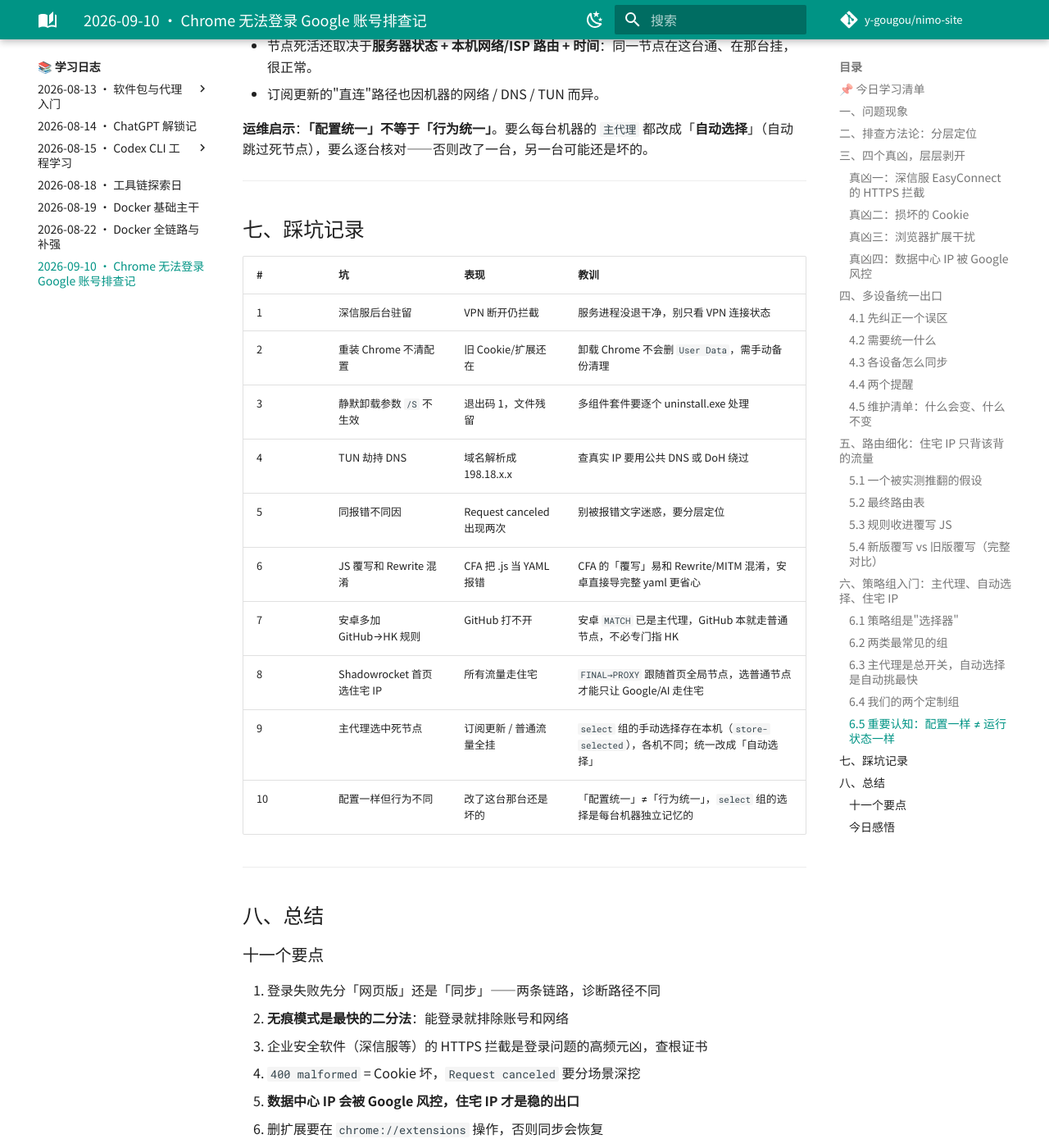
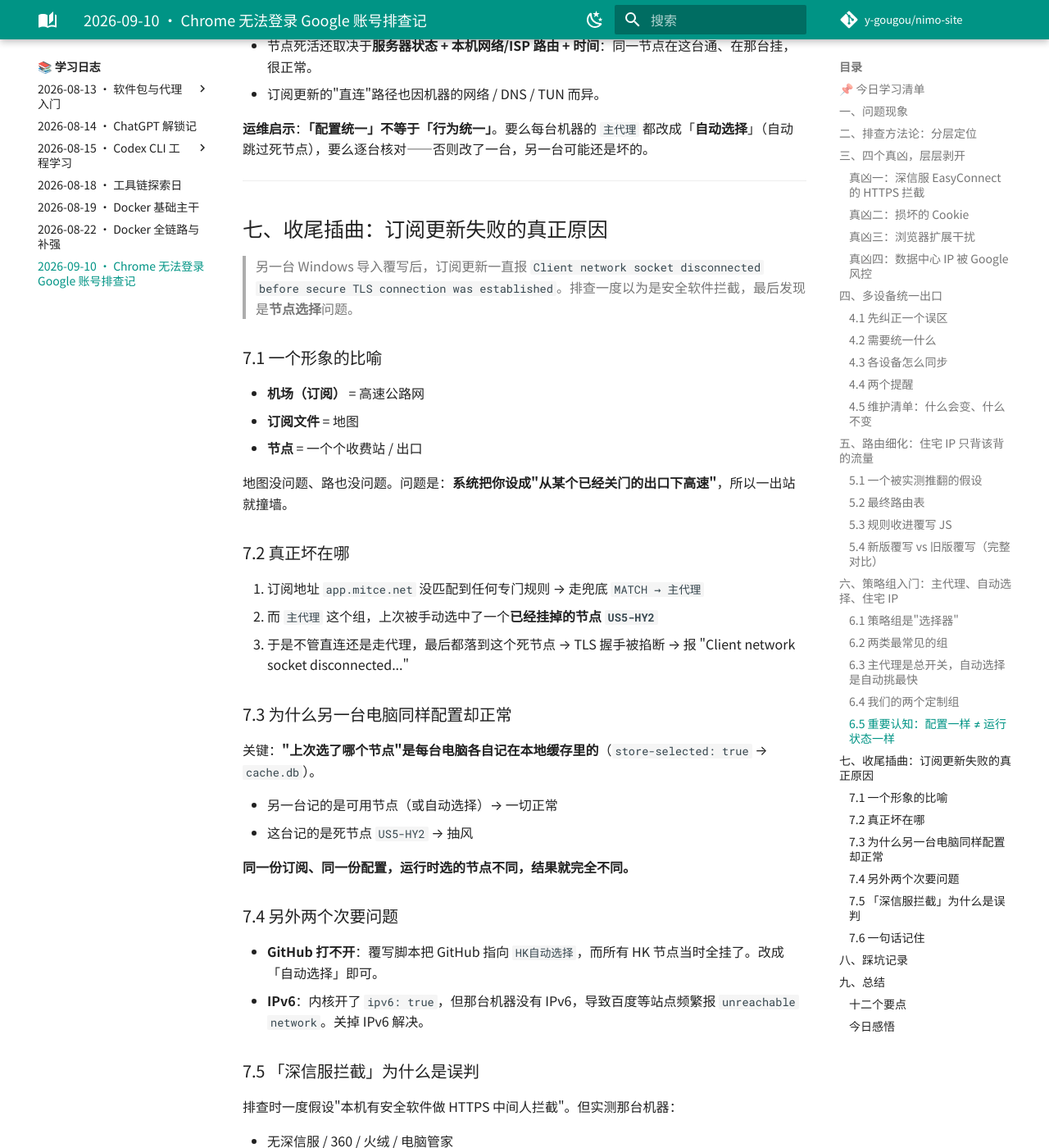
Before and after one commit to y-gougou/nimo-site, an MkDocs documentation site: the page built from docs/log/2026-09-10.md, in a window 1280 px wide and 1400 px high, scrolled down 9131 px. Shown: the whole window at 82% size. Built offline with MkDocs 1.6.1 and Material for MkDocs 9.7.7, drawn with Linux system fonts in a browser that asks for light colours; a script that is not in the unit is left out; comment, search, counter and statistics services are not loaded; some of the changed text lies outside the part shown.

Commit message:
日志: 新增章节-订阅更新失败真正原因(节点选择),纠正深信服误判

```diff
--- a/docs/log/2026-09-10.md
+++ b/docs/log/2026-09-10.md
@@ -299,7 +299,57 @@
 
 ---
 
-## 七、踩坑记录
+## 七、收尾插曲：订阅更新失败的真正原因
+
+> 另一台 Windows 导入覆写后，订阅更新一直报 `Client network socket disconnected before secure TLS connection was established`。排查一度以为是安全软件拦截，最后发现是**节点选择**问题。
+
+### 7.1 一个形象的比喻
+
+- **机场（订阅）** = 高速公路网
+- **订阅文件** = 地图
+- **节点** = 一个个收费站 / 出口
+
+地图没问题、路也没问题。问题是：**系统把你设成"从某个已经关门的出口下高速"**，所以一出站就撞墙。
+
+### 7.2 真正坏在哪
+
+1. 订阅地址 `app.mitce.net` 没匹配到任何专门规则 → 走兜底 `MATCH → 主代理`
+2. 而 `主代理` 这个组，上次被手动选中了一个**已经挂掉的节点 `US5-HY2`**
+3. 于是不管直连还是走代理，最后都落到这个死节点 → TLS 握手被掐断 → 报 "Client network socket disconnected..."
+
+### 7.3 为什么另一台电脑同样配置却正常
+
+关键：**"上次选了哪个节点"是每台电脑各自记在本地缓存里的**（`store-selected: true` → `cache.db`）。
+
+- 另一台记的是可用节点（或自动选择）→ 一切正常
+- 这台记的是死节点 `US5-HY2` → 抽风
+
+**同一份订阅、同一份配置，运行时选的节点不同，结果就完全不同。**
+
+### 7.4 另外两个次要问题
+
+- **GitHub 打不开**：覆写脚本把 GitHub 指向 `HK自动选择`，而所有 HK 节点当时全挂了。改成「自动选择」即可。
+- **IPv6**：内核开了 `ipv6: true`，但那台机器没有 IPv6，导致百度等站点频繁报 `unreachable network`。关掉 IPv6 解决。
+
+### 7.5 「深信服拦截」为什么是误判
+
+排查时一度假设"本机有安全软件做 HTTPS 中间人拦截"。但实测那台机器：
+
+- 无深信服 / 360 / 火绒 / 电脑管家
+- 根证书干净（51 个均正常）
+- 系统时间正确
+
+**根本没有拦截。真正的病因是节点选择，跟本机系统环境无关。**
+
+> ⚠️ 注意区分：深信服拦截是**本机 Chrome 登录问题**的真实元凶（见第三章）；但**订阅更新失败**是节点问题，两码事，别混。
+
+### 7.6 一句话记住
+
+> **以后梯子"抽风"，先看当前选中的节点是不是挂了，把对应组切成「自动选择」通常就好。**
+
+---
+
+## 八、踩坑记录
 
 | # | 坑 | 表现 | 教训 |
 |---|----|------|------|
@@ -313,12 +363,15 @@
 | 8 | Shadowrocket 首页选住宅 IP | 所有流量走住宅 | `FINAL→PROXY` 跟随首页全局节点，选普通节点才能只让 Google/AI 走住宅 |
 | 9 | 主代理选中死节点 | 订阅更新 / 普通流量全挂 | `select` 组的手动选择存在本机（`store-selected`），各机不同；统一改成「自动选择」 |
 | 10 | 配置一样但行为不同 | 改了这台那台还是坏的 | 「配置统一」≠「行为统一」，`select` 组的选择是每台机器独立记忆的 |
+| 11 | 订阅更新报 TLS 错 | `socket disconnected before TLS` | 未必是拦截，先查「主代理」选的节点是不是死了 |
+| 12 | GitHub 硬指 HK自动选择 | HK 节点全挂时 GitHub 打不开 | 别硬指某个地区，用「自动选择」更稳 |
+| 13 | `ipv6:true` 但无 IPv6 | 百度等报 `unreachable network` | 没有 IPv6 的机器关掉 IPv6 |
 
 ---
 
-## 八、总结
+## 九、总结
 
-### 十一个要点
+### 十二个要点
 
 1. 登录失败先分「网页版」还是「同步」——两条链路，诊断路径不同
 2. **无痕模式是最快的二分法**：能登录就排除账号和网络
@@ -331,6 +384,7 @@
 9. **策略组是选择器**：select=手动总闸，url-test=自动挑最快，看懂主代理和自动选择就懂了分流
 10. **多设备维护清单**：会变的只有机场节点名，把「住宅 IP + 12 中转节点 + 规则」记牢即可
 11. **「配置统一」≠「行为统一」**：`select` 组的选择存在每台机器本地，主代理统一用「自动选择」才省心
+12. **梯子抽风先查节点**：订阅更新失败 / 上不了网，先看当前选中的节点是不是挂了，切成「自动选择」通常就好
 
 ### 今日感悟
 
```
